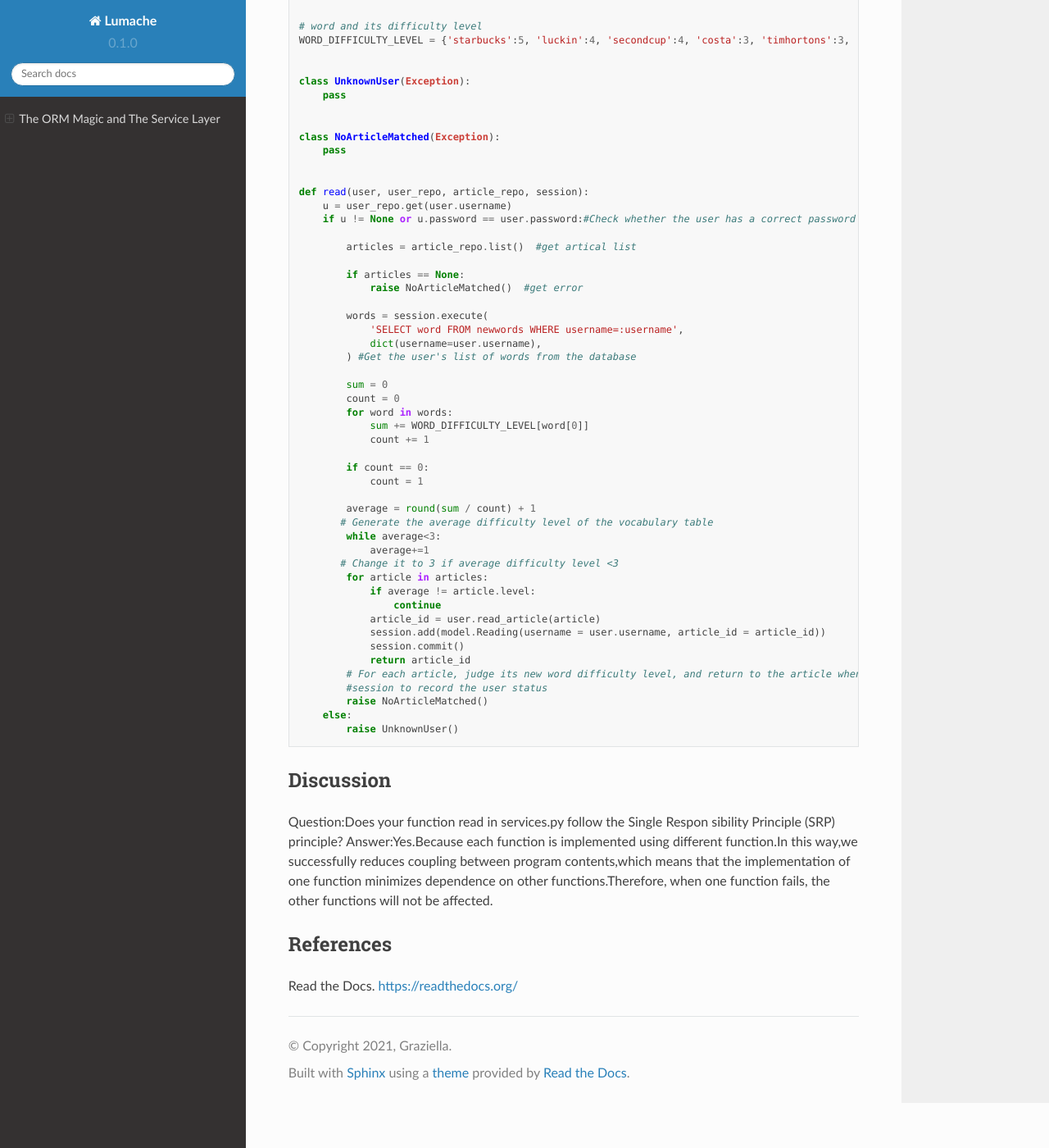
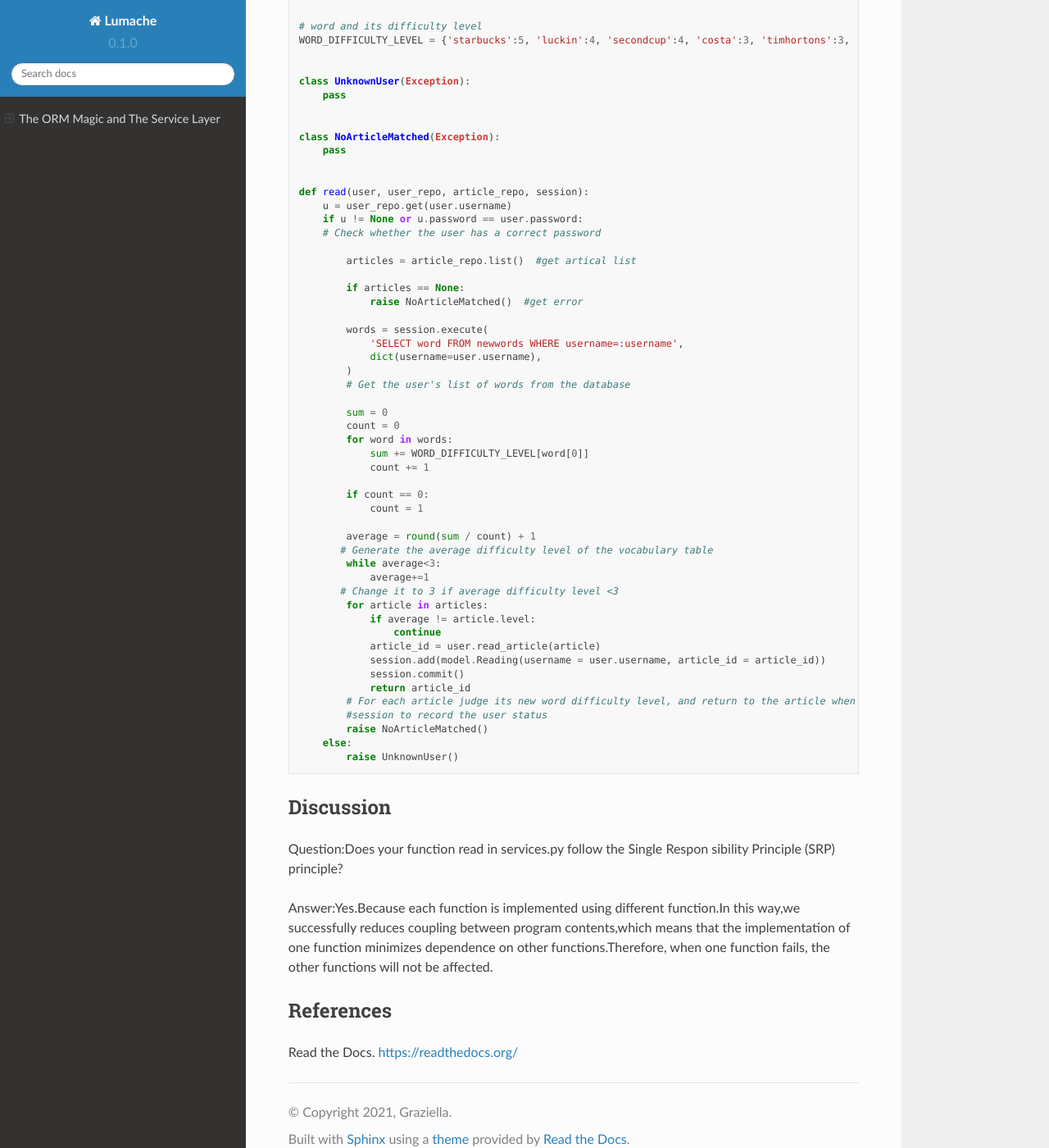
Before and after one commit to lcyyy22/EnglishPal-master, a Sphinx documentation site: the page built from docs/source/index.rst, in a window 1280 px wide and 1400 px high, scrolled down 2296 px. Shown: the whole window at 82% size. Built offline with Sphinx 7.4.7 and the Read the Docs theme 2.0.0, drawn with Linux system fonts in a browser that asks for light colours; some of the changed text lies outside the part shown.

```diff
--- a/docs/source/index.rst
+++ b/docs/source/index.rst
@@ -1,7 +1,7 @@
 The ORM Magic and The Service Layer
 ===================================
 
-Author:201932110102,201932110101,201932110109,201932110108
+Author:201932110102/201932110101/201932110109/201932110108
 
 Date:2021/12/25
 
@@ -120,7 +120,8 @@ Code
 
     def read(user, user_repo, article_repo, session):
         u = user_repo.get(user.username)
-        if u != None or u.password == user.password:#Check whether the user has a correct password
+        if u != None or u.password == user.password:
+        # Check whether the user has a correct password
 
             articles = article_repo.list()  #get artical list
 
@@ -130,7 +131,8 @@ Code
             words = session.execute(
                 'SELECT word FROM newwords WHERE username=:username',
                 dict(username=user.username),
-            ) #Get the user's list of words from the database
+            )
+            # Get the user's list of words from the database
 
             sum = 0
             count = 0
@@ -153,7 +155,7 @@ Code
                 session.add(model.Reading(username = user.username, article_id = article_id))
                 session.commit()
                 return article_id
-            # For each article, judge its new word difficulty level, and return to the article when the difficulty level of the article is equal to its new word difficulty level
+            # For each article judge its new word difficulty level, and return to the article when the difficulty level of the article is equal to its new word difficulty level
             #session to record the user status
             raise NoArticleMatched()
         else:
@@ -163,6 +165,7 @@ Code
 Discussion
 --------
 Question:Does your function read in services.py follow the Single Respon sibility Principle (SRP) principle?
+
 Answer:Yes.Because each function is implemented using different function.In this way,we successfully reduces coupling between program contents,which means that the implementation of one function minimizes dependence on other functions.Therefore, when one function fails, the other functions will not be affected.
 
 
```
